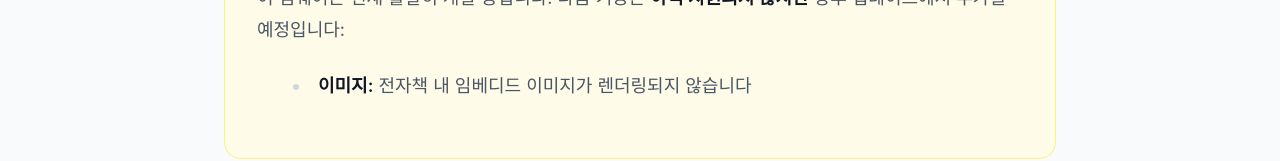
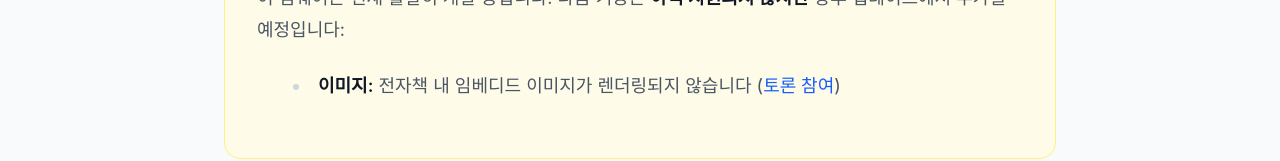
Before and after one commit to eunchurn/crosspoint-reader-docs, a Next.js app: page /guide in a window 1280 px wide. Shown: the part 7080-7241 px from the top of the page. Built offline with nearby package versions, Linux system fonts and the light colour scheme; a web font is replaced by a local one.

Commit message:
docs: 로드맵 이미지 제한사항에 토론 링크 추가

```diff
--- a/src/app/guide/page.tsx
+++ b/src/app/guide/page.tsx
@@ -863,7 +863,16 @@
                 <ul className="list-disc list-inside text-gray-600 space-y-2">
                   <li>
                     <strong>이미지:</strong> 전자책 내 임베디드 이미지가
-                    렌더링되지 않습니다
+                    렌더링되지 않습니다 (
+                    <a
+                      href="https://github.com/crosspoint-reader/crosspoint-reader/discussions/11"
+                      target="_blank"
+                      rel="noopener noreferrer"
+                      className="text-blue-600 hover:text-blue-800"
+                    >
+                      토론 참여
+                    </a>
+                    )
                   </li>
                 </ul>
               </div>
```
